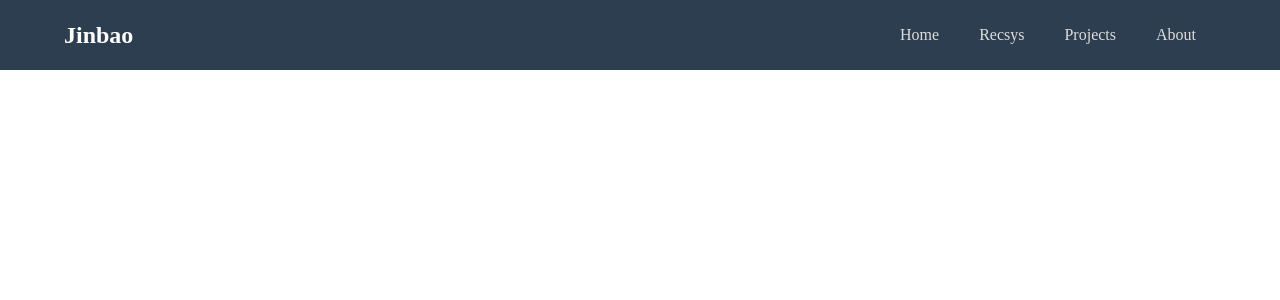
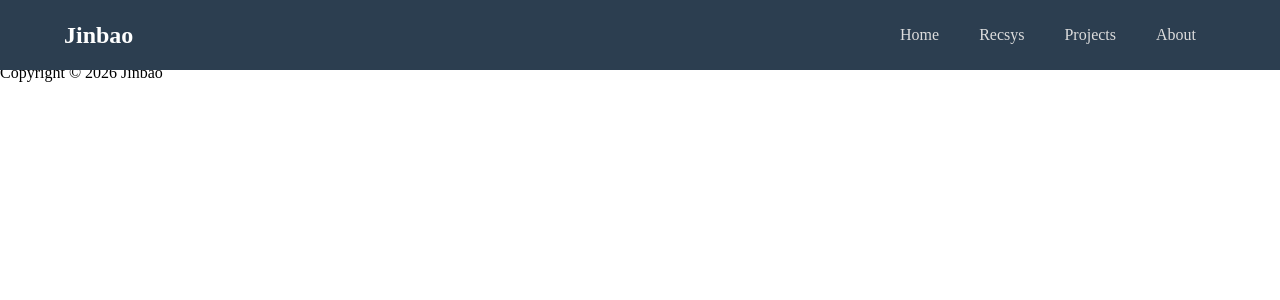
Before and after one commit to JinbaoWeb/jinbaoweb.github.io, a Jekyll site: the page built from index.md, in a window 1280 px wide. Shown: the top 300 px of the page. Built offline with Jekyll 4.4.1, drawn with Linux system fonts in a browser that asks for light colours.

Commit message:
Update home.html

```diff
--- a/_layouts/home.html
+++ b/_layouts/home.html
@@ -7,10 +7,10 @@
     </header>
 
     <main id="content" class="main-content" role="main">
-      <footer class="site-footer">
+
+    </main>
+    <footer class="site-footer">
         {% include footer.html %}
       </footer>
-      <button onclick="topFunction()" id="myBtn" title="回顶部" class="fa fa-arrow-up" style="font-size:36px"></button>
-    </main>
   </body>
 </html>
```
